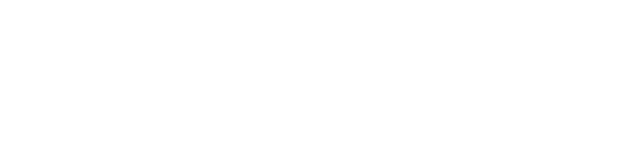
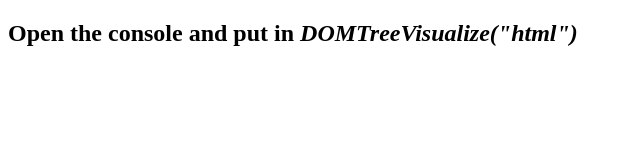
Before and after one commit to chrisjwaddell/DOM-tree-visualizer, a plain HTML site: page index.html in a window 1280 px wide. Shown: the whole page, without its empty margins (0-640 px from the left). Drawn offline with nearby package versions, Linux system fonts and the light colour scheme.

Commit message:
Instructions added to index.html

```diff
--- a/index.html
+++ b/index.html
@@ -9,6 +9,7 @@
 </head>
 
 <body>
+	<h2>Open the console and put in <i>DOMTreeVisualize("html")</i></h2>
 
     <script>
         async function DOMTreeVisualize(parent = "html") {
```
